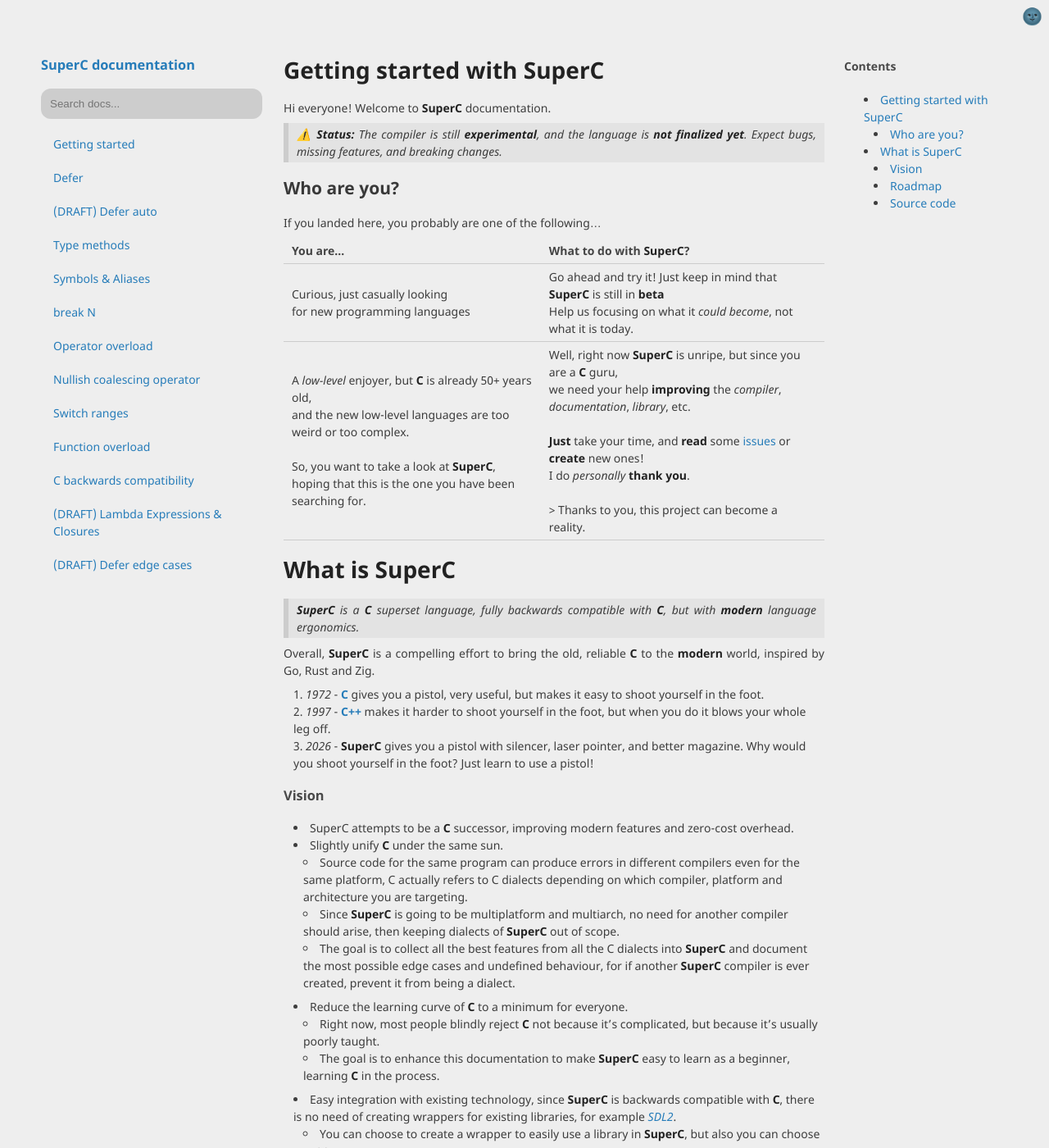
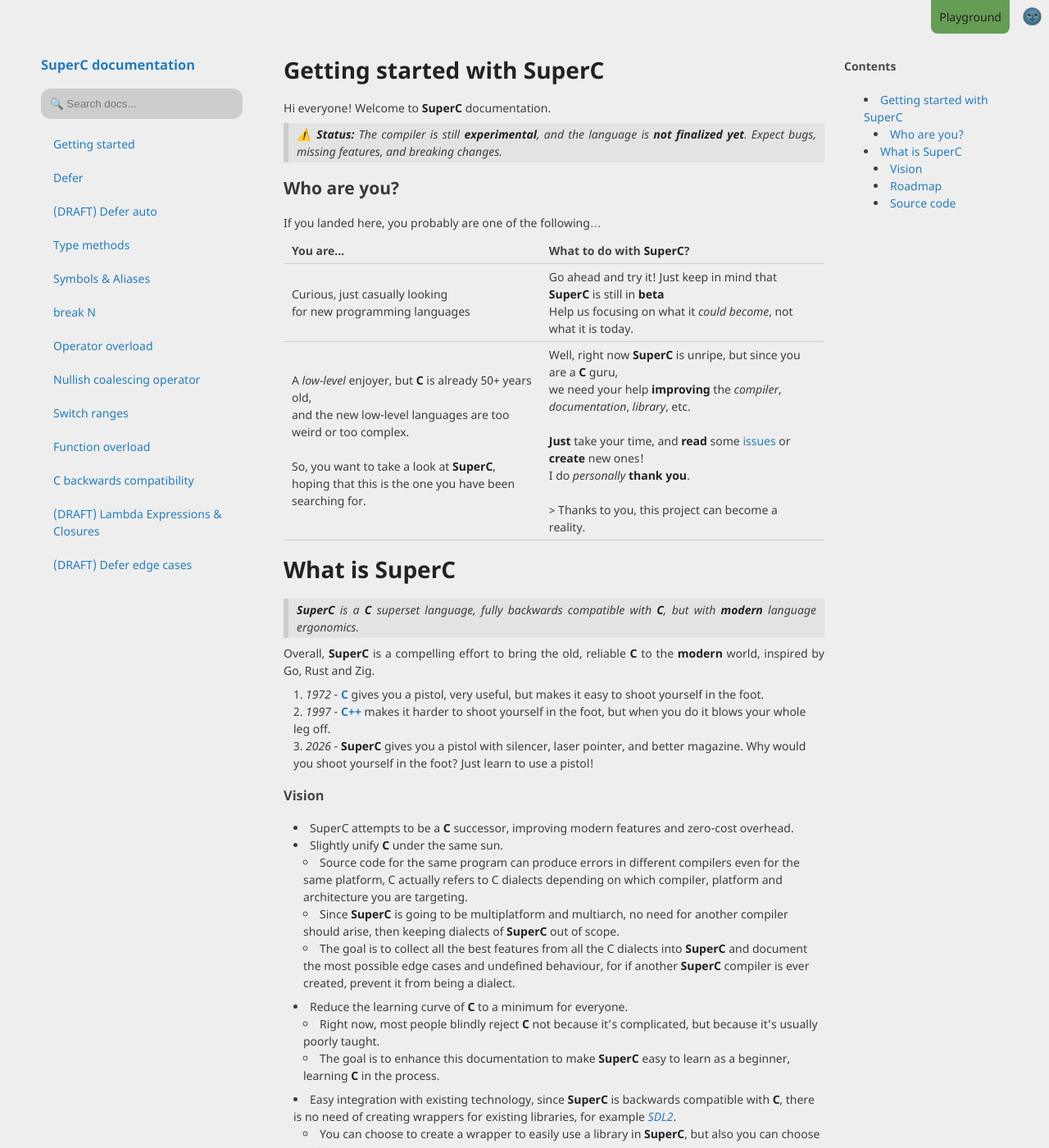
Before and after one commit to bruneo32/superc, a Jekyll site: the page built from index.md, in a window 1280 px wide and 1400 px high. Shown: the whole window at 82% size. Built offline with Jekyll 4.4.1, drawn with Linux system fonts in a browser that asks for light colours.

Commit message:
Allow playground

```diff
--- a/_layouts/blog.html
+++ b/_layouts/blog.html
@@ -127,7 +127,7 @@
 
   <header>
     <h3><a href="{{ "/" | absolute_url }}">{{ site.title | default: site.github.repository_name }}</a></h3>
-    <input type="text" id="searchDocs" placeholder="Search docs..."
+    <input type="text" id="searchDocs" placeholder="🔍 Search docs..."
       style="width:100%; padding:10px; margin-bottom:10px;">
     <ul style="padding:0;">
       {% for path in site.docs_nav %}
@@ -184,7 +184,7 @@
 
   <button id="toggle-theme" class="clean" onclick="toggleTheme(this)"></button>
   <button id="toggle-menu" class="clean" onclick="toggleMenu(this)">&#x1F4D5;</button>
-  <!-- <button id="btn-playground" onclick="location.href = '/playground.html'">Playground</button> -->
+  <a id="btn-playground" target="_blank" href="{{ "/playground" | relative_url }}">Playground</a>
   <button id="btn-scroll-up" class="clean" onclick="scrollUp()">&#x1F51D;</button>
   <script>
     setThemeIconHTML(document.getElementById("toggle-theme"));
--- a/_sass/blog-style.scss
+++ b/_sass/blog-style.scss
@@ -30,7 +30,9 @@ header {
 	top: 50px;
 	left: 50px;
 	width: 270px;
-	margin-right: 24px;
+	padding-right: 24px;
+	height: calc(100vh - 50px);
+	overflow-y: auto;
 	-webkit-font-smoothing: subpixel-antialiased;
 }
 
@@ -113,11 +115,20 @@ button.clean {
 }
 
 #btn-playground {
+	display: block;
 	z-index: 90;
 	position: fixed;
-	top: 4px;
+	top: 0;
 	right: 48px;
-	padding: 8px;
+	padding: 10px;
+	background: var(--docnav-bg);
+	color: var(--heading-color) !important;
+	border: none;
+	border-radius: 0 0 8px 8px;
+}
+
+#btn-playground:hover {
+	box-shadow: 0px 2px 12px 3px var(--docnav-bg);
 }
 
 .docnav {
--- a/_sass/playground-style.scss
+++ b/_sass/playground-style.scss
@@ -35,6 +35,7 @@
 	border: 1px solid var(--kbd-border-bottom);
 	border-radius: 6px;
 	padding: 4px 8px;
+	margin: 0 2px;
 }
 
 #editor-hbar button:hover {
```
Also changed, not shown: _layouts/playground.html (+10 -0 lines), assets/js/misc.js (added, +13 -0 lines).
